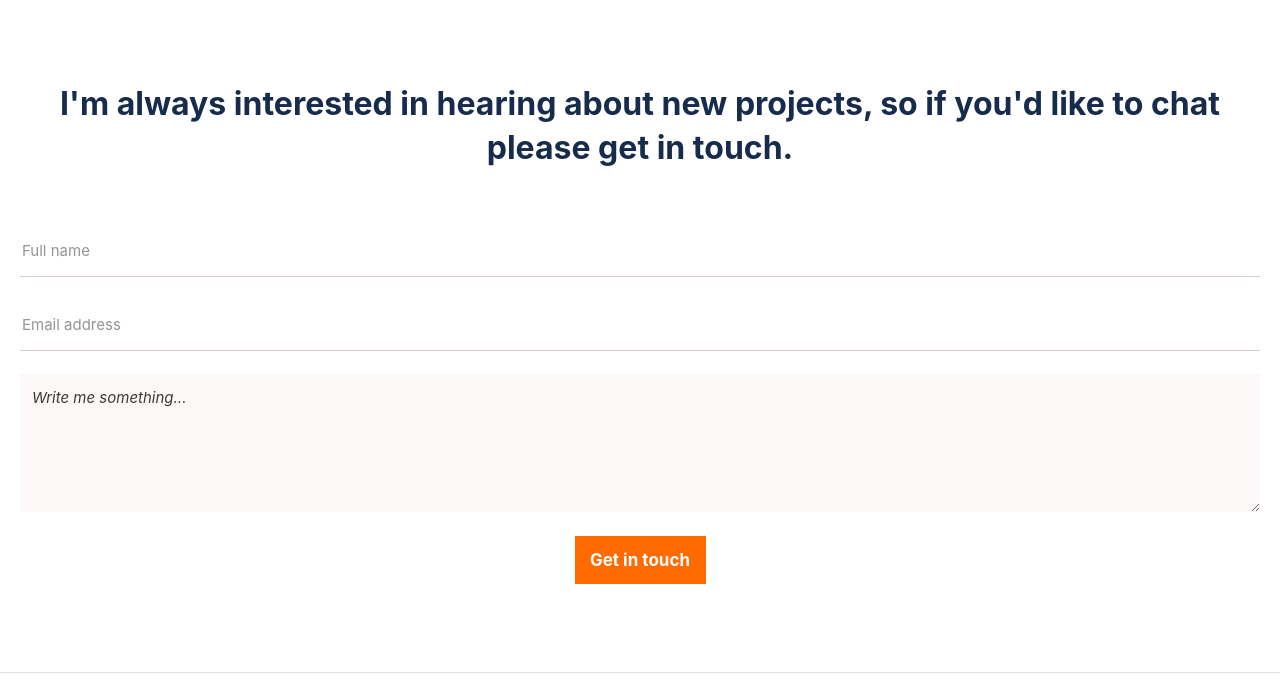
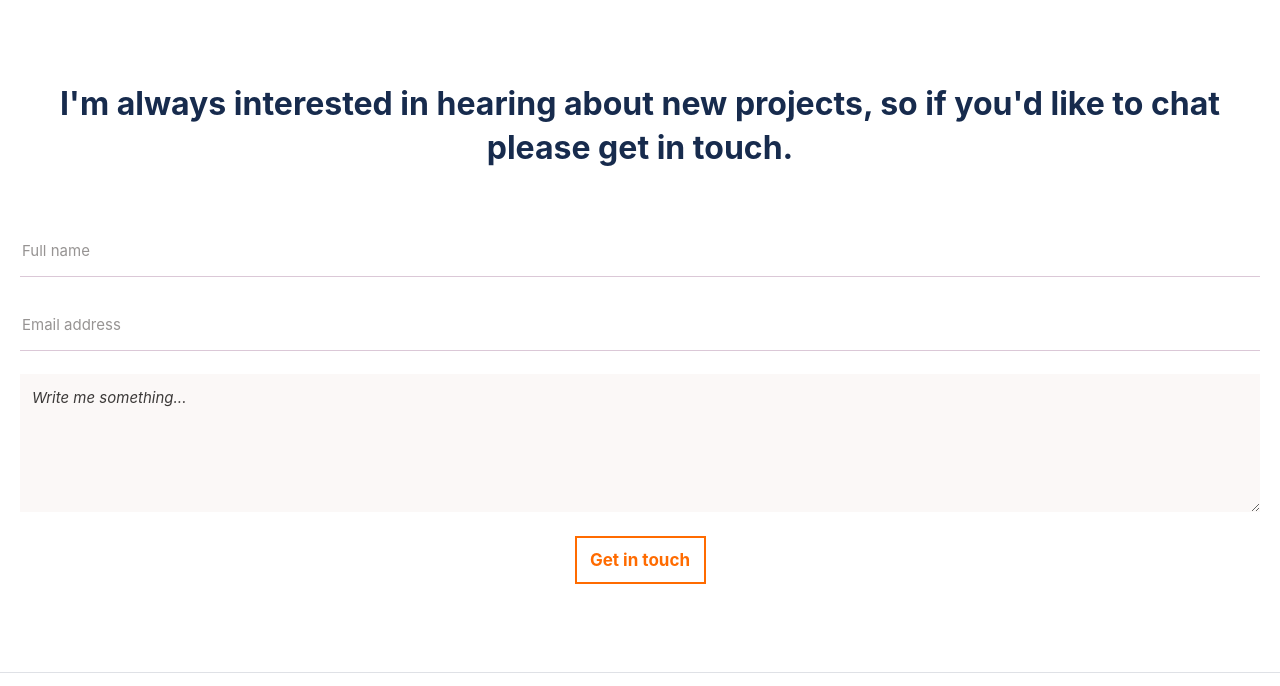
Before and after one commit to erickma1/Module1_Portfolio_Setup, a plain HTML site: page index.html in a window 1280 px wide. In both pictures the pointer is over the button "Get in touch". Shown: the part 6719-7405 px from the top of the page. Drawn offline with Linux system fonts and the light colour scheme.

Commit message:
Update style.css
Implement the submit button color change on mouse hover.

```diff
--- a/style.css
+++ b/style.css
@@ -597,6 +597,18 @@ textarea::placeholder {
   height: 48px;
 }
 
+.contact-form button:hover {
+  cursor: pointer;
+  background-color: #fff;
+  color: #ff6b00;
+  border: 2px solid #ff6b00;
+}
+
+.contact-form button:active {
+  background-color: #e05304;
+  color: #f4f1f0;
+}
+
 .contact hr {
   margin: 0;
   border: 1px solid #dfe1e6;
```
